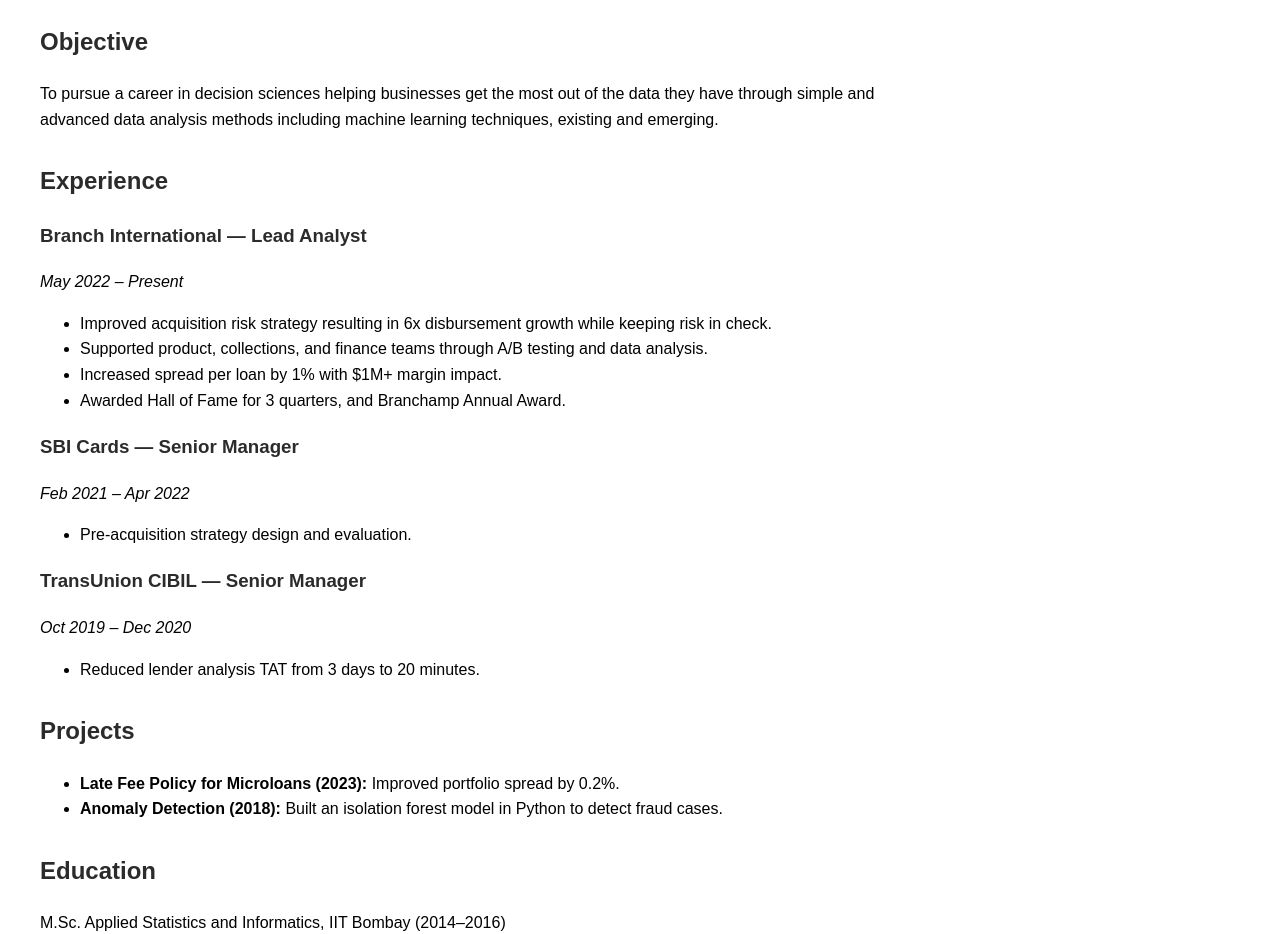
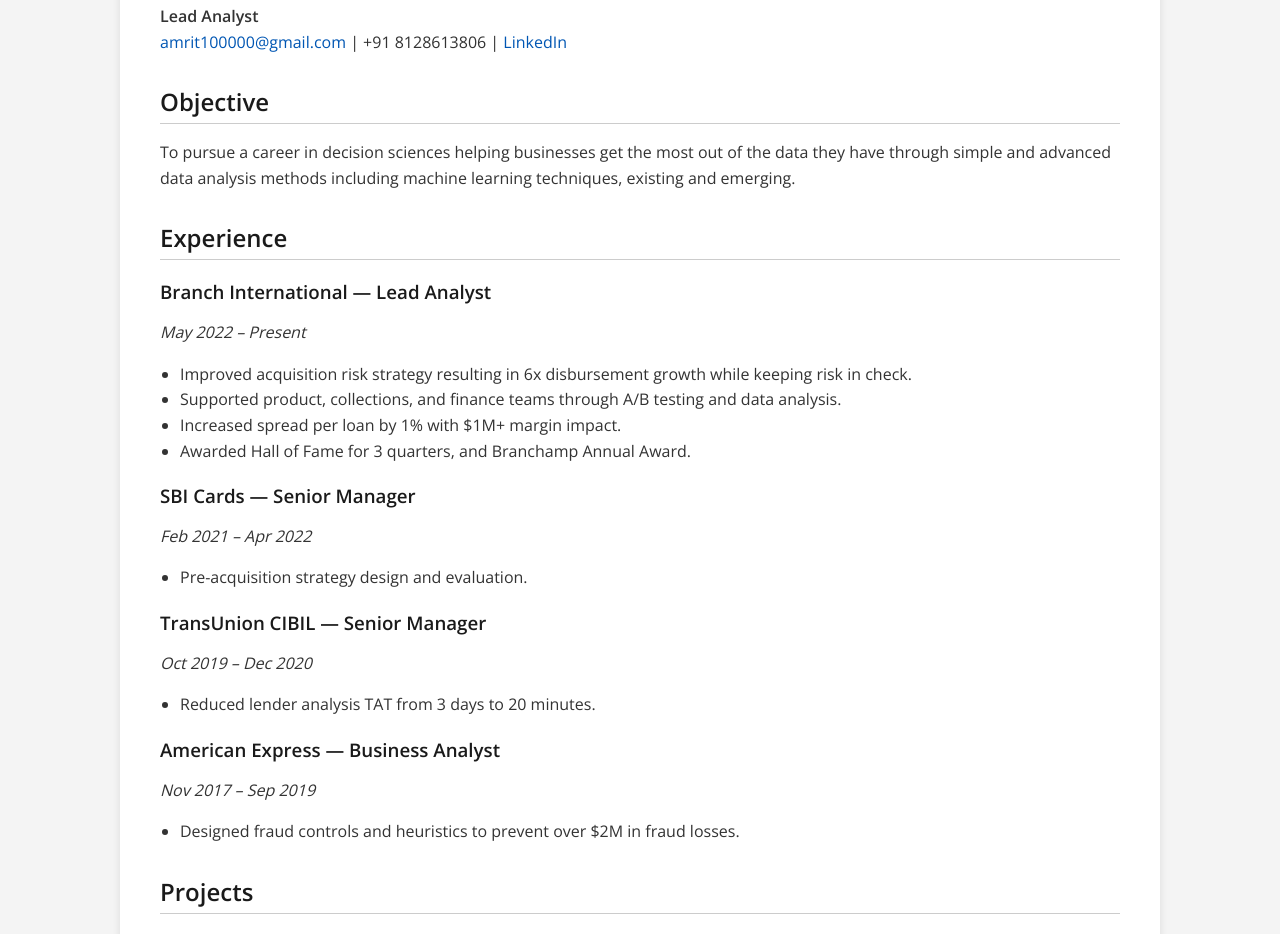
Before and after one commit to amritnm/amritnm.github.io, a plain HTML site: page index.html in a window 1280 px wide. Shown: the part 177-1111 px from the top of the page. Drawn offline with nearby package versions, Linux system fonts and the light colour scheme.

Commit message:
Update index.html

```diff
--- a/index.html
+++ b/index.html
@@ -4,25 +4,64 @@
   <meta charset="UTF-8">
   <title>Amrit Nath Mishra | Lead Analyst</title>
   <meta name="viewport" content="width=device-width, initial-scale=1">
+  <link href="https://fonts.googleapis.com/css2?family=Open+Sans:wght@300;400;600&display=swap" rel="stylesheet">
   <style>
-    body { font-family: Arial; margin: 40px; max-width: 900px; line-height: 1.6; }
-    h1, h2, h3 { color: #2b2b2b; }
-    a { color: #0056b3; text-decoration: none; }
-    .section { margin-bottom: 30px; }
+    body {
+      font-family: 'Open Sans', sans-serif;
+      background-color: #f4f4f4;
+      color: #333;
+      margin: 0;
+      padding: 0;
+    }
+    .container {
+      max-width: 960px;
+      margin: 40px auto;
+      background-color: #fff;
+      padding: 40px;
+      box-shadow: 0 2px 8px rgba(0, 0, 0, 0.1);
+    }
+    h1, h2, h3 {
+      color: #1a1a1a;
+      margin-bottom: 10px;
+    }
+    h1 {
+      font-size: 36px;
+      border-bottom: 2px solid #444;
+      padding-bottom: 10px;
+    }
+    h2 {
+      margin-top: 30px;
+      border-bottom: 1px solid #ccc;
+      padding-bottom: 5px;
+    }
+    p, li {
+      font-size: 16px;
+      line-height: 1.6;
+    }
+    ul {
+      padding-left: 20px;
+    }
+    a {
+      color: #0056b3;
+      text-decoration: none;
+    }
+    .header-info {
+      margin-bottom: 20px;
+    }
   </style>
 </head>
 <body>
-  <h1>Amrit Nath Mishra</h1>
-  <p><strong>Lead Analyst</strong></p>
-  <p><a href="mailto:amrit100000@gmail.com">amrit100000@gmail.com</a> | +91 8128613806 |
-     <a href="https://www.linkedin.com/in/amrit100000">LinkedIn</a></p>
+  <div class="container">
+    <h1>Amrit Nath Mishra</h1>
+    <div class="header-info">
+      <p><strong>Lead Analyst</strong><br>
+      <a href="mailto:amrit100000@gmail.com">amrit100000@gmail.com</a> | +91 8128613806 |
+      <a href="https://www.linkedin.com/in/amrit100000">LinkedIn</a></p>
+    </div>
 
-  <div class="section">
     <h2>Objective</h2>
     <p>To pursue a career in decision sciences helping businesses get the most out of the data they have through simple and advanced data analysis methods including machine learning techniques, existing and emerging.</p>
-  </div>
 
-  <div class="section">
     <h2>Experience</h2>
     <h3>Branch International — Lead Analyst</h3>
     <p><em>May 2022 – Present</em></p>
@@ -41,34 +80,31 @@
     <p><em>Oct 2019 – Dec 2020</em></p>
     <ul><li>Reduced lender analysis TAT from 3 days to 20 minutes.</li></ul>
 
-    <!-- Add other experiences similarly -->
-  </div>
+    <h3>American Express — Business Analyst</h3>
+    <p><em>Nov 2017 – Sep 2019</em></p>
+    <ul>
+      <li>Designed fraud controls and heuristics to prevent over $2M in fraud losses.</li>
+    </ul>
 
-  <div class="section">
     <h2>Projects</h2>
     <ul>
       <li><strong>Late Fee Policy for Microloans (2023):</strong> Improved portfolio spread by 0.2%.</li>
       <li><strong>Anomaly Detection (2018):</strong> Built an isolation forest model in Python to detect fraud cases.</li>
-      <!-- Add more -->
+      <li><strong>Marketing Model (2017):</strong> Look-alike model for co-branded credit card users.</li>
+      <li><strong>Checking Acquisition Model (2016):</strong> Response model for a U.S. bank's checking campaign.</li>
     </ul>
-  </div>
 
-  <div class="section">
     <h2>Education</h2>
     <p>M.Sc. Applied Statistics and Informatics, IIT Bombay (2014–2016)<br>
        B.Sc. Statistics Honors, BHU (2011–2014)</p>
-  </div>
 
-  <div class="section">
     <h2>Certifications & Online Courses</h2>
     <ul>
       <li>FRM Level 1 – GARP</li>
       <li>Deep Learning Specialization – Deeplearning.ai</li>
       <li>Prompt Engineering Specialization – Coursera</li>
     </ul>
-  </div>
 
-  <div class="section">
     <h2>Skills</h2>
     <p><strong>Languages:</strong> R, Python, SAS, SQL<br>
        <strong>Tools:</strong> Tableau, Periscope, Superset<br>
```
